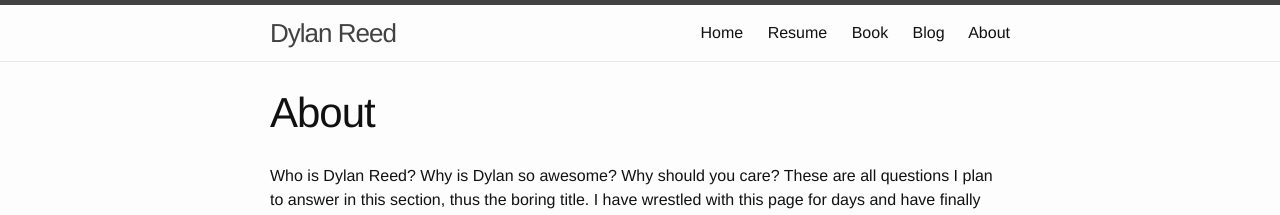
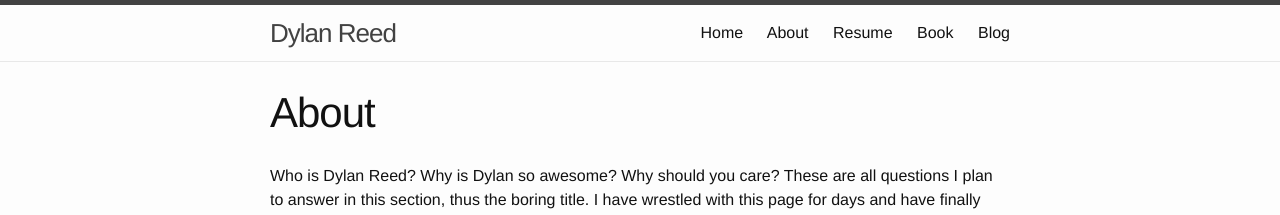
Before and after one commit to dylanreed/dylanreed.com, a Jekyll site: the page built from about.md, in a window 1280 px wide and 900 px high. Shown: the top 215 px of the window. Built offline with Jekyll 4.4.1, drawn with Linux system fonts in a browser that asks for light colours.

Commit message:
added 404 and tweaked header

```diff
--- a/_includes/header.html
+++ b/_includes/header.html
@@ -15,15 +15,18 @@
 
       <div class="trigger">
         <a class="page-link" href="/">Home</a>
+
+        {% assign pages_list = site.pages | sort:"url" %}
+        {% for node in pages_list %}
+          {% if node.title != null %}
+            {% if node.layout == "page" %}
+              <a class="page-link" href="{{ node.url | prepend: site.baseurl }}">{{ node.title }}</a>
+            {% endif %}
+          {% endif %}
+        {% endfor %}
         <a class="page-link" href="http://tinyurl.com/lgz83yv">Resume</a>
         <a class="page-link" href="http://www.amazon.com/dp/B00L9MCJHK">Book</a>
         <a class="page-link" href="http://fancycadaver.com/">Blog</a>
-        {% for my_page in site.pages %}
-          {% if my_page.title %}
-          <a class="page-link" href="{{ my_page.url | prepend: site.baseurl }}">{{ my_page.title }}</a>
-          {% endif %}
-        {% endfor %}
-
       </div>
     </nav>
 
```
Also changed, not shown: 404.html (added, +11 -0 lines).
